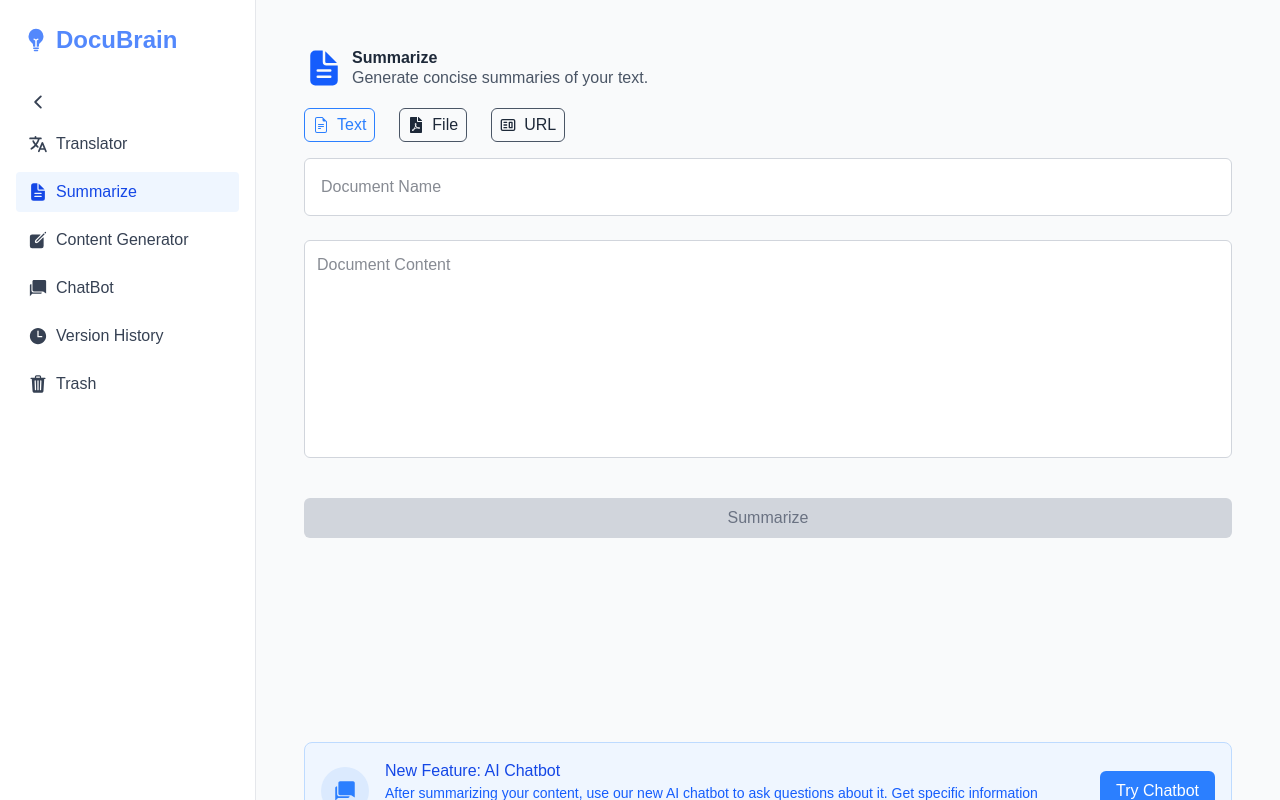
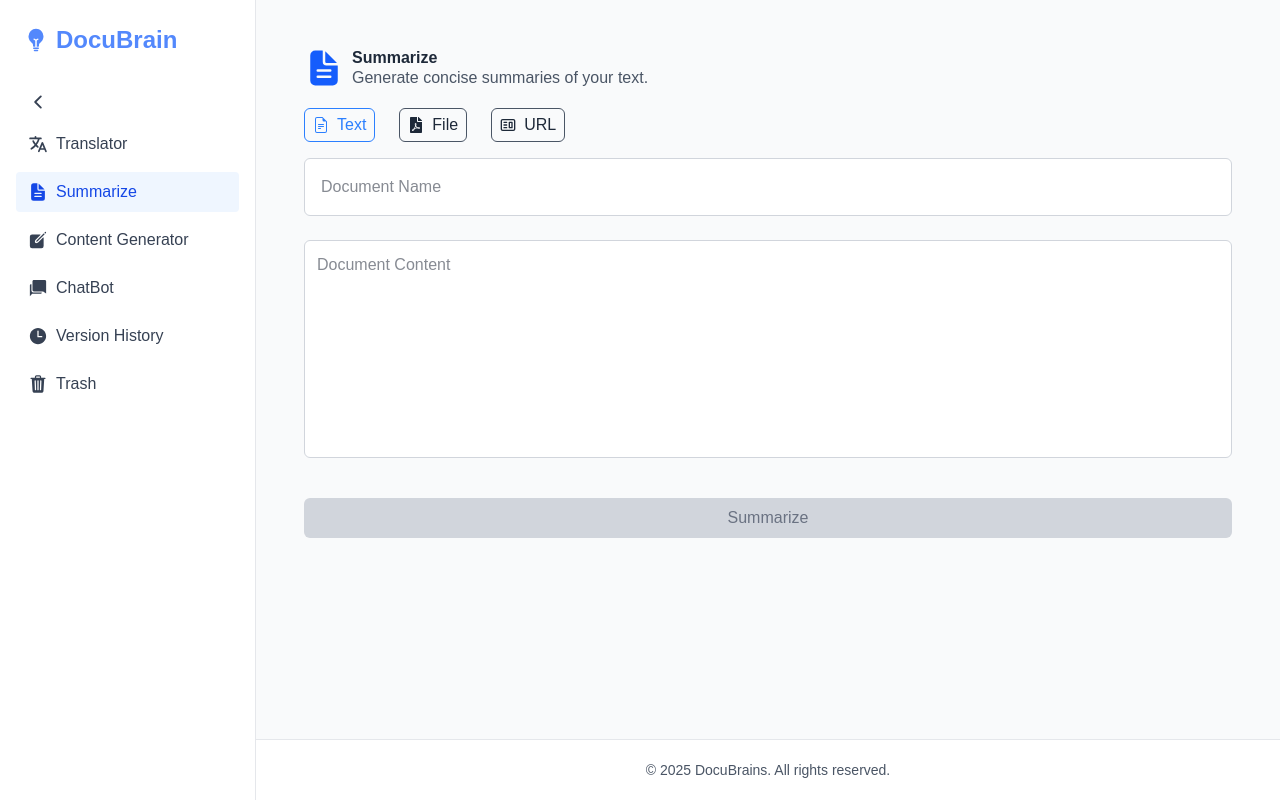
Before and after one commit to MariamMohammed-20194798/db-nextjs-app, a Next.js app: page /summarize in a window 1280 px wide. Built offline with nearby package versions, Linux system fonts and the light colour scheme.

Commit message:
Add footer

```diff
--- a/app/chatbot/page.tsx
+++ b/app/chatbot/page.tsx
@@ -81,7 +81,7 @@
       </motion.div>
 
       <div className="grid grid-cols-1 lg:grid-cols-4 gap-6">
-        <div className="lg:col-span-1 bg-white dark:bg-gray-500 p-2 rounded-lg shadow h-[calc(90vh-80px)] flex flex-col">
+        <div className="lg:col-span-1 bg-white dark:bg-gray-500 p-2 rounded-lg shadow h-[calc(85vh-80px)] flex flex-col">
           <h3 className="text-lg font-bold mb-4 text-gray-900 dark:text-white">
             Your Content
           </h3>
@@ -129,7 +129,7 @@
           )}
         </div>
 
-        <div className="lg:col-span-3 bg-white dark:bg-gray-800 rounded-lg shadow flex flex-col h-[calc(90vh-80px)]">
+        <div className="lg:col-span-3 bg-white dark:bg-gray-800 rounded-lg shadow flex flex-col h-[calc(85vh-80px)]">
           {!selectedDocId ? (
             <div className="flex-1 flex flex-col items-center justify-center p-6 text-center text-gray-500 dark:text-gray-400">
               <IoMdChatbubbles className="w-16 h-16 mb-4 opacity-50" />
--- a/app/components/AddSourceFile.tsx
+++ b/app/components/AddSourceFile.tsx
@@ -125,7 +125,7 @@
         className={`border-2 border-dashed rounded-md p-8 transition-colors flex flex-col items-center justify-center cursor-pointer ${
           isDragging
             ? 'border-blue-500 bg-blue-100 dark:bg-blue-900/10'
-            : 'border-gray-300 dark:border-blue-500 bg-white dark:bg-gray-800'
+            : 'border-blue-600 dark:border-blue-500 bg-white dark:bg-gray-800'
         }`}
         onDragEnter={handleDragEnter}
         onDragOver={handleDragOver}
--- a/app/layout.tsx
+++ b/app/layout.tsx
@@ -42,9 +42,14 @@
       <body className="flex h-screen overflow-hidden bg-gray-50 dark:bg-gray-800 text-gray-800 dark:text-white">
         <ThemeProvider>
           <CustomSidebar />
-          <main className="flex-1 h-screen overflow-y-auto p-4 sm:p-8 md:p-12 bg-gray-50 dark:bg-gray-800 text-gray-800 dark:text-white">
-            {children}
-          </main>
+          <div className="flex flex-col flex-1 h-screen">
+            <main className="flex-1 overflow-y-auto p-4 sm:p-8 md:p-12 bg-gray-50 dark:bg-gray-800 text-gray-800 dark:text-white">
+              {children}
+            </main>
+            <footer className="py-5 px-6 bg-white dark:bg-gray-900 border-t border-gray-200 dark:border-gray-700 text-center text-sm text-gray-600 dark:text-gray-400">
+              © 2025 DocuBrains. All rights reserved.
+            </footer>
+          </div>
         </ThemeProvider>
       </body>
     </html>
--- a/app/page.tsx
+++ b/app/page.tsx
@@ -15,8 +15,8 @@
     <div className="h-full max-w-7xl mx-auto bg-gray-50 dark:bg-gray-900 flex flex-col rounded-lg">
       <main className="flex-1 p-6 md:p-12">
         <div className="flex items-center justify-center gap-3 mb-8">
-          <IoBulb className="w-10 h-10 text-blue-400 animate-pulse" />
-          <h1 className="text-3xl text-center font-bold text-blue-400 animate-pulse">
+          <IoBulb className="w-10 h-10 text-blue-500 animate-pulse" />
+          <h1 className="text-3xl text-center font-bold text-blue-500 animate-pulse">
             Welcome to DocuBrain
           </h1>
         </div>
@@ -67,10 +67,7 @@
           >
             <h2 className="text-xl font-semibold mb-3 text-gray-900 dark:text-white flex items-center gap-2">
               <IoMdChatbubbles className="text-blue-400" />
-              AI Chatbot{' '}
-              <span className="text-xs bg-blue-400 text-white px-2 py-0.5 rounded-full">
-                New
-              </span>
+              AI Chatbot
             </h2>
             <p className="text-gray-600 dark:text-gray-300">
               Chat with your documents and get instant answers to your questions.
@@ -91,10 +88,6 @@
           </Link>
         </div>
       </main>
-
-      <footer className="bg-white dark:bg-gray-800 shadow py-4 px-6 text-center text-gray-600 dark:text-gray-300">
-        <p>© 2023 DocuBrain. All rights reserved.</p>
-      </footer>
     </div>
   );
 }
--- a/app/summarize/page.tsx
+++ b/app/summarize/page.tsx
@@ -9,8 +9,6 @@
 import AddSourceTextDoc from '../components/AddSourceTextDoc';
 import AddSourceFile from '../components/AddSourceFile';
 import AddSourceUrl from '../components/AddSourceUrl';
-import { IoMdChatbubbles } from 'react-icons/io';
-import Link from 'next/link';
 
 export default function Home() {
   const sources = [
@@ -36,7 +34,6 @@
 
   const [selectedSourceIndex, setSourceIndex] = React.useState(0);
   return (
-    <>
     <div className="max-w-5xl mx-auto">
       <motion.div
         key="header-upload-vf-doc"
@@ -112,26 +109,5 @@
         </AnimatePresence>
       </motion.div>
     </div>
-      <div className="mt-150 p-4 border border-blue-200 dark:border-blue-800 bg-blue-50 dark:bg-blue-900/20 rounded-lg flex items-center gap-4">
-        <div className="p-3 bg-blue-100 dark:bg-blue-800 rounded-full">
-          <IoMdChatbubbles className="w-6 h-6 text-blue-500 dark:text-blue-300" />
-        </div>
-        <div className="flex-1">
-          <h3 className="font-medium text-blue-700 dark:text-blue-300">
-            New Feature: AI Chatbot
-          </h3>
-          <p className="text-blue-600 dark:text-blue-400 text-sm">
-            After summarizing your content, use our new AI chatbot to ask questions about
-            it. Get specific information without reading the entire document!
-          </p>
-        </div>
-        <Link
-          href="/chatbot"
-          className="px-4 py-2 bg-blue-500 hover:bg-blue-600 text-white rounded-md whitespace-nowrap"
-        >
-          Try Chatbot
-        </Link>
-      </div>
-    </>
   );
 }
```
Lines whose indentation alone changed are shown as unchanged.
